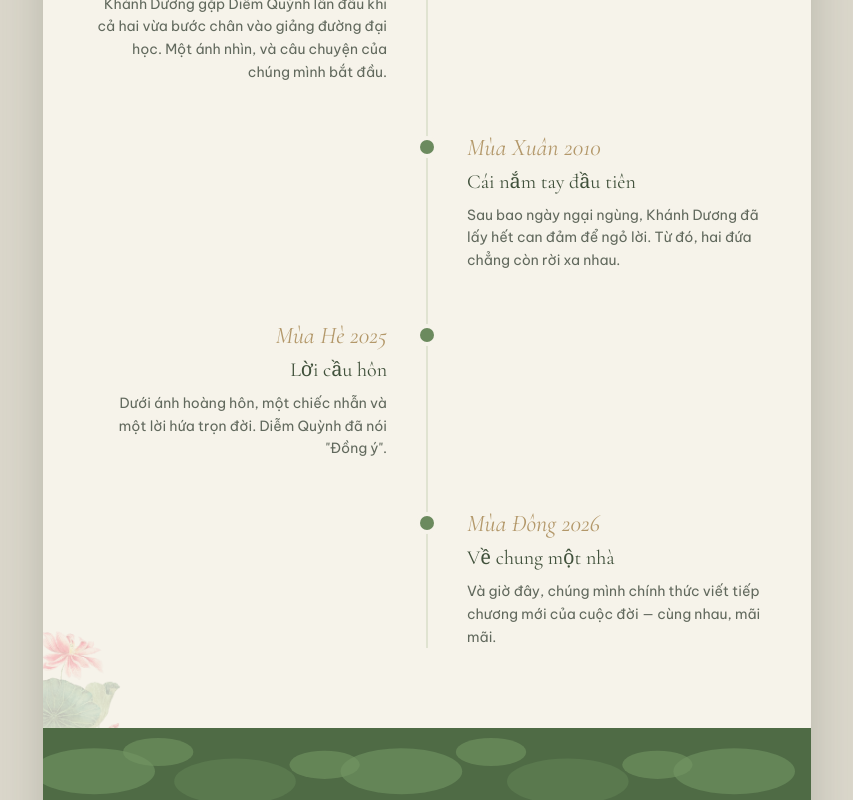
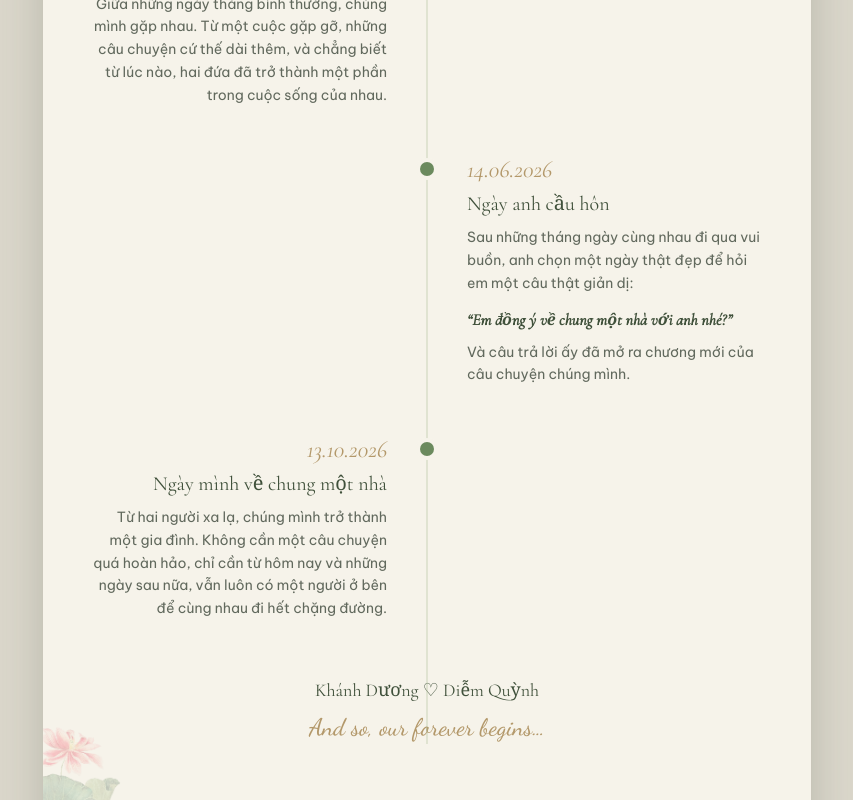
Before and after one commit to huongnc/thiep-cuoi, a React (Vite) app: page / in a window 1280 px wide. Shown: the part 2000-2800 px from the top of the page, without its empty margins (213-1066 px from the left). Built offline with nearby package versions, Linux system fonts and the light colour scheme.

Commit message:
Refactor couple data handling and update components to use new display logic

```diff
--- a/src/components/Couple.tsx
+++ b/src/components/Couple.tsx
@@ -1,5 +1,6 @@
-import { wedding, type Person } from '../config/wedding'
+import { type Person } from '../config/wedding'
 import { useReveal } from '../hooks/useReveal'
+import { getDisplayCouple } from '../lib/couple'
 import { CornerFloral, DecorBar } from './ui/Floral'
 import { Tilt3D } from './ui/Tilt3D'
 
@@ -37,6 +38,8 @@ function NameBlock({ person, align }: { person: Person; align: 'left' | 'right'
 
 export function Couple() {
   const ref = useReveal<HTMLElement>()
+  const [first, second] = getDisplayCouple()
+
   return (
     <section
       id="couple"
@@ -53,13 +56,13 @@ export function Couple() {
 
       <div className="relative z-10 mx-auto max-w-2xl">
         <div className="flex items-center gap-4 sm:gap-10">
-          <Photo person={wedding.groom} baseRotate={-4} />
-          <NameBlock person={wedding.groom} align="left" />
+          <Photo person={first.person} baseRotate={-4} />
+          <NameBlock person={first.person} align="left" />
         </div>
 
         <div className="mt-10 flex items-center justify-end gap-4 sm:mt-8 sm:gap-10">
-          <NameBlock person={wedding.bride} align="right" />
-          <Photo person={wedding.bride} baseRotate={3} />
+          <NameBlock person={second.person} align="right" />
+          <Photo person={second.person} baseRotate={3} />
         </div>
       </div>
     </section>
--- a/src/components/Events.tsx
+++ b/src/components/Events.tsx
@@ -1,4 +1,5 @@
 import { wedding, type WeddingEvent } from '../config/wedding'
+import { getDisplayCouple } from '../lib/couple'
 import { Section } from './ui/Section'
 import { LeafDivider } from './ui/LeafDivider'
 
@@ -56,10 +57,22 @@ function EventBlock({ ev }: { ev: WeddingEvent }) {
 }
 
 export function Events() {
+  const couple = getDisplayCouple()
+  const orderedSides = couple.map(({ side }) => (side === 'groom' ? 'Nhà Trai' : 'Nhà Gái'))
+  const orderedEvents = orderedSides.flatMap((eventSide) =>
+    wedding.events.filter((event) => event.side === eventSide),
+  )
+  const events = [
+    ...orderedEvents,
+    ...wedding.events.filter(
+      (event) => event.side !== 'Nhà Trai' && event.side !== 'Nhà Gái',
+    ),
+  ]
+
   return (
     <Section id="events" eyebrow="Sự kiện" title="Thông tin lễ cưới">
       <div className="mx-auto max-w-md">
-        {wedding.events.map((ev, i) => (
+        {events.map((ev, i) => (
           <div key={ev.key}>
             {i > 0 && <LeafDivider className="my-12" />}
             <EventBlock ev={ev} />
--- a/src/components/Footer.tsx
+++ b/src/components/Footer.tsx
@@ -1,11 +1,14 @@
 import { wedding } from '../config/wedding'
+import { getDisplayCouple } from '../lib/couple'
 import { LeafDivider } from './ui/LeafDivider'
 
 export function Footer() {
+  const [first, second] = getDisplayCouple()
+
   return (
     <footer className="bg-forest px-6 py-16 text-center text-cream">
       <p className="font-serif text-4xl italic sm:text-5xl">
-        {wedding.groom.name} <span className="text-gold">&amp;</span> {wedding.bride.name}
+        {first.person.name} <span className="text-gold">&amp;</span> {second.person.name}
       </p>
       <p className="mt-3 text-sm uppercase tracking-[0.3em] text-cream/70">{wedding.dateText}</p>
 
--- a/src/components/Gate.tsx
+++ b/src/components/Gate.tsx
@@ -1,9 +1,11 @@
 import { useState, useEffect } from 'react'
 import { wedding } from '../config/wedding'
+import { getDisplayCouple } from '../lib/couple'
 
 export function Gate() {
   const [opening, setOpening] = useState(false)
   const [done, setDone] = useState(false)
+  const [first, second] = getDisplayCouple()
 
   // Luôn bắt đầu ở đầu trang, không để trình duyệt khôi phục vị trí cuộn cũ
   useEffect(() => {
@@ -38,7 +40,7 @@ export function Gate() {
     <div className="fixed inset-0 z-[60] overflow-hidden">
       <img
         src={wedding.cover.image}
-        alt={`${wedding.groom.name} và ${wedding.bride.name}`}
+        alt={`${first.person.name} và ${second.person.name}`}
         className={`absolute inset-0 h-full w-full object-cover object-center transition-[opacity,transform] duration-[2500ms] ease-out ${
           opening ? 'scale-105 opacity-0' : 'scale-100 opacity-100'
         }`}
@@ -56,9 +58,9 @@ export function Gate() {
       >
         <p className="font-serif text-4xl italic text-cream sm:text-5xl">{wedding.cover.eyebrow}</p>
 
-        <h1 className="mt-6 font-serif text-4xl text-cream sm:text-6xl">{wedding.cover.groomName}</h1>
+        <h1 className="mt-6 font-serif text-4xl text-cream sm:text-6xl">{first.person.name}</h1>
         <span className="my-1 font-script text-3xl text-gold sm:text-4xl">&amp;</span>
-        <h1 className="font-serif text-4xl text-cream sm:text-6xl">{wedding.cover.brideName}</h1>
+        <h1 className="font-serif text-4xl text-cream sm:text-6xl">{second.person.name}</h1>
 
         <p className="mt-6 text-sm uppercase tracking-[0.3em] text-cream/85">{wedding.cover.invite}</p>
         <p className="mt-4 font-serif text-2xl tracking-[0.2em] text-cream sm:text-3xl">
--- a/src/components/Gifts.tsx
+++ b/src/components/Gifts.tsx
@@ -1,4 +1,7 @@
+import { useEffect, useState } from 'react'
+import { createPortal } from 'react-dom'
 import { wedding, type BankAccount } from '../config/wedding'
+import { getDisplayCouple } from '../lib/couple'
 import { Section } from './ui/Section'
 
 function vietQrUrl(acc: BankAccount) {
@@ -7,34 +10,127 @@ function vietQrUrl(acc: BankAccount) {
   return `https://img.vietqr.io/image/${acc.bank}-${acc.account}-compact2.png?${params.toString()}`
 }
 
-function GiftCard({ acc }: { acc: BankAccount }) {
-  return (
-    <div className="flex flex-col items-center rounded-2xl border border-sage-light/40 bg-white/60 px-6 py-8 text-center">
+function GiftSheet({ acc, onClose }: { acc: BankAccount; onClose: () => void }) {
+  const [visible, setVisible] = useState(false)
+
+  useEffect(() => {
+    const frame = requestAnimationFrame(() => setVisible(true))
+    const onKeyDown = (event: KeyboardEvent) => {
+      if (event.key === 'Escape') onClose()
+    }
+    const previousOverflow = document.body.style.overflow
+
+    document.body.style.overflow = 'hidden'
+    document.addEventListener('keydown', onKeyDown)
+
+    return () => {
+      cancelAnimationFrame(frame)
+      document.body.style.overflow = previousOverflow
+      document.removeEventListener('keydown', onKeyDown)
+    }
+  }, [onClose])
+
+  return createPortal(
+    <div
+      className={`fixed inset-0 z-[999999] flex items-center justify-center p-4 transition-opacity duration-300 sm:p-6 ${
+        visible ? 'opacity-100' : 'opacity-0'
+      }`}
+    >
+      <button
+        type="button"
+        aria-label="Đóng thông tin mừng cưới"
+        onClick={onClose}
+        className="absolute inset-0 bg-forest/45 backdrop-blur-sm"
+      />
+      <div
+        role="dialog"
+        aria-modal="true"
+        aria-labelledby="gift-sheet-title"
+        className={`relative z-10 max-h-[90vh] w-full max-w-xl overflow-y-auto rounded-3xl border border-white/60 bg-cream px-5 pb-8 pt-4 shadow-2xl transition-[transform,opacity] duration-300 sm:px-8 sm:pb-10 ${
+          visible ? 'translate-y-0 scale-100 opacity-100' : 'translate-y-8 scale-95 opacity-0'
+        }`}
+      >
+        <div className="mx-auto mb-5 h-1.5 w-12 rounded-full bg-sage-light/70" />
+        <div className="flex items-start justify-between gap-4">
+          <div>
             <p className="text-xs uppercase tracking-[0.3em] text-sage">{acc.owner}</p>
+            <h3 id="gift-sheet-title" className="mt-1 font-serif text-2xl text-forest">
+              Mừng cưới
+            </h3>
+          </div>
+          <button
+            type="button"
+            aria-label="Đóng"
+            onClick={onClose}
+            className="flex h-9 w-9 shrink-0 items-center justify-center rounded-full border border-sage-light/50 text-xl text-forest transition hover:bg-sage-light/20"
+          >
+            ×
+          </button>
+        </div>
+
+        <div className="mt-5 grid items-center gap-6 sm:grid-cols-[auto_1fr] sm:gap-8">
           <img
             src={vietQrUrl(acc)}
             alt={`Mã QR ${acc.owner}`}
             loading="lazy"
-        className="mt-4 h-56 w-56 rounded-lg bg-white object-contain p-2 shadow-sm"
+            className="mx-auto h-56 w-56 rounded-xl bg-white object-contain p-2 shadow-sm"
           />
-      <p className="mt-4 font-serif text-lg text-forest">{acc.bankName}</p>
-      <p className="text-sm text-ink/80">{acc.account}</p>
-      <p className="text-sm font-medium text-ink">{acc.holder}</p>
+          <div className="text-center sm:text-left">
+            <p className="font-serif text-xl text-forest">{acc.bankName}</p>
+            <p className="mt-2 text-sm text-ink/80">Số tài khoản: {acc.account}</p>
+            <p className="mt-1 text-sm font-medium text-ink">{acc.holder}</p>
+            <p className="mt-4 text-sm leading-relaxed text-ink/70">
+              Quét mã QR để gửi lời chúc phúc đến {acc.owner.toLowerCase()}.
+            </p>
           </div>
+        </div>
+      </div>
+    </div>,
+    document.body,
+  )
+}
+
+function GiftButton({ acc, onClick }: { acc: BankAccount; onClick: () => void }) {
+  return (
+    <button
+      type="button"
+      onClick={onClick}
+      className="group flex w-full items-center justify-between gap-4 rounded-2xl border border-sage-light/50 bg-white/60 px-5 py-5 text-left shadow-sm transition hover:-translate-y-1 hover:border-sage hover:bg-white/80 hover:shadow-md focus:outline-none focus:ring-2 focus:ring-sage/50"
+    >
+      <span>
+        <span className="block text-xs uppercase tracking-[0.3em] text-sage">{acc.owner}</span>
+        <span className="mt-1 block font-serif text-lg text-forest">Xem mã QR</span>
+      </span>
+      <span
+        aria-hidden="true"
+        className="flex h-10 w-10 shrink-0 items-center justify-center rounded-full bg-sage text-xl text-cream transition group-hover:-translate-y-1 group-hover:bg-forest"
+      >
+        ↑
+      </span>
+    </button>
   )
 }
 
 export function Gifts() {
+  const [selectedAccount, setSelectedAccount] = useState<BankAccount | null>(null)
+  const couple = getDisplayCouple()
+  const accounts = couple
+    .map(({ person }) => wedding.gifts.accounts.find((account) => account.owner === person.role))
+    .filter((account): account is BankAccount => Boolean(account))
+
   return (
     <Section id="gifts" eyebrow="Mừng cưới" title="Hộp quà mừng">
       <p className="mx-auto mb-10 max-w-xl text-center leading-relaxed text-ink/80">
         {wedding.gifts.note}
       </p>
       <div className="mx-auto grid max-w-2xl grid-cols-1 gap-6 sm:grid-cols-2">
-        {wedding.gifts.accounts.map((acc) => (
-          <GiftCard key={acc.owner} acc={acc} />
+        {accounts.map((acc) => (
+          <GiftButton key={acc.owner} acc={acc} onClick={() => setSelectedAccount(acc)} />
         ))}
       </div>
+      {selectedAccount && (
+        <GiftSheet acc={selectedAccount} onClose={() => setSelectedAccount(null)} />
+      )}
     </Section>
   )
 }
--- a/src/components/Invitation.tsx
+++ b/src/components/Invitation.tsx
@@ -1,9 +1,9 @@
 import { wedding } from '../config/wedding'
+import { getDisplayCouple } from '../lib/couple'
 import { Section } from './ui/Section'
 
 export function Invitation() {
-  const groomFamily = wedding.events.find((e) => e.side === 'Nhà Trai')
-  const brideFamily = wedding.events.find((e) => e.side === 'Nhà Gái')
+  const couple = getDisplayCouple()
 
   return (
     <Section id="invitation" eyebrow="Thư mời" title="Trân trọng báo tin">
@@ -16,18 +16,20 @@ export function Invitation() {
         <p className="mt-10 leading-relaxed text-ink/85">{wedding.invitation.body}</p>
 
         <div className="mt-12 grid grid-cols-1 gap-8 sm:grid-cols-2">
-          <FamilyBlock
-            side="Nhà Trai"
-            father={wedding.groom.father}
-            mother={wedding.groom.mother}
-            address={groomFamily?.address}
-          />
-          <FamilyBlock
-            side="Nhà Gái"
-            father={wedding.bride.father}
-            mother={wedding.bride.mother}
-            address={brideFamily?.address}
-          />
+          {couple.map(({ side, person }) => {
+            const eventSide = side === 'groom' ? 'Nhà Trai' : 'Nhà Gái'
+            const familyEvent = wedding.events.find((event) => event.side === eventSide)
+
+            return (
+              <FamilyBlock
+                key={side}
+                side={eventSide}
+                father={person.father}
+                mother={person.mother}
+                address={familyEvent?.address}
+              />
+            )
+          })}
         </div>
       </div>
     </Section>
--- a/src/components/LoveStory.tsx
+++ b/src/components/LoveStory.tsx
@@ -1,7 +1,10 @@
 import { wedding } from '../config/wedding'
+import { getDisplayCouple } from '../lib/couple'
 import { Section } from './ui/Section'
 
 export function LoveStory() {
+  const [first, second] = getDisplayCouple()
+
   return (
     <Section id="story" eyebrow="Our Story" title="Câu chuyện tình yêu">
       <div className="relative mx-auto max-w-2xl">
@@ -24,9 +27,24 @@ export function LoveStory() {
                 <p className="font-serif text-2xl italic text-gold">{item.date}</p>
                 <h3 className="mt-1 font-serif text-xl text-forest">{item.title}</h3>
                 <p className="mt-2 text-sm leading-relaxed text-ink/80">{item.text}</p>
+                {item.quote && (
+                  <p className="mt-3 font-serif text-base font-semibold italic leading-relaxed text-forest">
+                    “{item.quote}”
+                  </p>
+                )}
+                {item.outro && (
+                  <p className="mt-2 text-sm leading-relaxed text-ink/80">{item.outro}</p>
+                )}
               </div>
             </div>
           ))}
+        </div>
+
+        <div className="mt-14 text-center">
+          <p className="font-serif text-lg text-forest">
+            {first.person.name} ♡ {second.person.name}
+          </p>
+          <p className="mt-2 font-script text-2xl text-gold">And so, our forever begins…</p>
         </div>
       </div>
     </Section>
--- a/src/components/Nav.tsx
+++ b/src/components/Nav.tsx
@@ -1,5 +1,5 @@
 import { useState } from 'react'
-import { wedding } from '../config/wedding'
+import { getDisplayCouple } from '../lib/couple'
 
 const LINKS = [
   { href: '#couple', label: 'Cặp đôi' },
@@ -12,14 +12,15 @@ const LINKS = [
 
 export function Nav() {
   const [open, setOpen] = useState(false)
+  const [first, second] = getDisplayCouple()
 
   return (
     <nav className="fixed left-1/2 top-0 z-40 w-full max-w-3xl -translate-x-1/2 border-b border-sage-light/30 bg-cream/90 backdrop-blur">
       <div className="mx-auto flex max-w-3xl items-center justify-between px-5 py-3">
         <a href="#top" onClick={() => setOpen(false)} className="font-serif text-2xl text-forest">
-          {wedding.monogram.groom}
+          {first.monogram}
           <span className="text-gold">&amp;</span>
-          {wedding.monogram.bride}
+          {second.monogram}
         </a>
 
         {/* Menu desktop */}
--- a/src/config/wedding.ts
+++ b/src/config/wedding.ts
@@ -29,6 +29,8 @@ export interface StoryItem {
   date: string
   title: string
   text: string
+  quote?: string
+  outro?: string
 }
 
 export interface ScheduleItem {
@@ -122,24 +124,21 @@ export const wedding = {
   // --- Câu chuyện tình yêu ---
   story: [
     {
-      date: 'Mùa Thu 2008',
-      title: 'Lần đầu gặp gỡ',
-      text: 'Khánh Dương gặp Diễm Quỳnh lần đầu khi cả hai vừa bước chân vào giảng đường đại học. Một ánh nhìn, và câu chuyện của chúng mình bắt đầu.',
+      date: '24.05.2022',
+      title: 'Ngày mình gặp nhau',
+      text: 'Giữa những ngày tháng bình thường, chúng mình gặp nhau. Từ một cuộc gặp gỡ, những câu chuyện cứ thế dài thêm, và chẳng biết từ lúc nào, hai đứa đã trở thành một phần trong cuộc sống của nhau.',
     },
     {
-      date: 'Mùa Xuân 2010',
-      title: 'Cái nắm tay đầu tiên',
-      text: 'Sau bao ngày ngại ngùng, Khánh Dương đã lấy hết can đảm để ngỏ lời. Từ đó, hai đứa chẳng còn rời xa nhau.',
+      date: '14.06.2026',
+      title: 'Ngày anh cầu hôn',
+      text: 'Sau những tháng ngày cùng nhau đi qua vui buồn, anh chọn một ngày thật đẹp để hỏi em một câu thật giản dị:',
+      quote: 'Em đồng ý về chung một nhà với anh nhé?',
+      outro: 'Và câu trả lời ấy đã mở ra chương mới của câu chuyện chúng mình.',
     },
     {
-      date: 'Mùa Hè 2025',
-      title: 'Lời cầu hôn',
-      text: 'Dưới ánh hoàng hôn, một chiếc nhẫn và một lời hứa trọn đời. Diễm Quỳnh đã nói "Đồng ý".',
-    },
-    {
-      date: 'Mùa Đông 2026',
-      title: 'Về chung một nhà',
-      text: 'Và giờ đây, chúng mình chính thức viết tiếp chương mới của cuộc đời — cùng nhau, mãi mãi.',
+      date: '13.10.2026',
+      title: 'Ngày mình về chung một nhà',
+      text: 'Từ hai người xa lạ, chúng mình trở thành một gia đình. Không cần một câu chuyện quá hoàn hảo, chỉ cần từ hôm nay và những ngày sau nữa, vẫn luôn có một người ở bên để cùng nhau đi hết chặng đường.',
     },
   ] as StoryItem[],
 
--- /dev/null
+++ b/src/lib/couple.ts
@@ -0,0 +1,34 @@
+import { wedding, type Person } from '../config/wedding'
+
+export type CoupleSide = 'groom' | 'bride'
+
+export interface DisplayCoupleMember {
+  side: CoupleSide
+  person: Person
+  monogram: string
+}
+
+/**
+ * Resolve the requested invitation variant from the URL path.
+ * /codau puts the bride first; /chure and the root path put the groom first.
+ */
+export function getPrimaryCoupleSide(pathname?: string): CoupleSide {
+  const currentPath = pathname ?? (typeof window === 'undefined' ? '/' : window.location.pathname)
+  const segments = currentPath.toLowerCase().split('/').filter(Boolean)
+
+  if (segments.includes('codau')) return 'bride'
+  if (segments.includes('chure')) return 'groom'
+  return 'groom'
+}
+
+export function getDisplayCouple(pathname?: string): DisplayCoupleMember[] {
+  const primarySide = getPrimaryCoupleSide(pathname)
+  const orderedSides: CoupleSide[] =
+    primarySide === 'bride' ? ['bride', 'groom'] : ['groom', 'bride']
+
+  return orderedSides.map((side) => ({
+    side,
+    person: wedding[side],
+    monogram: side === 'bride' ? wedding.monogram.bride : wedding.monogram.groom,
+  }))
+}
```
Lines whose indentation alone changed are shown as unchanged.
